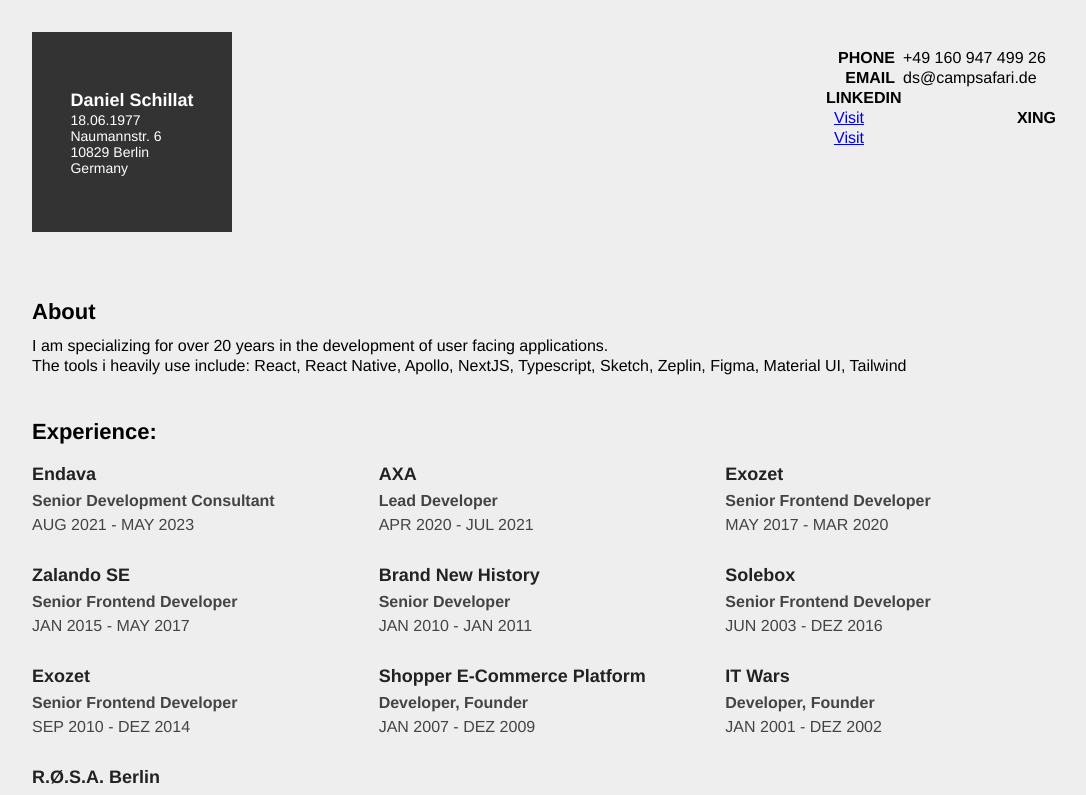
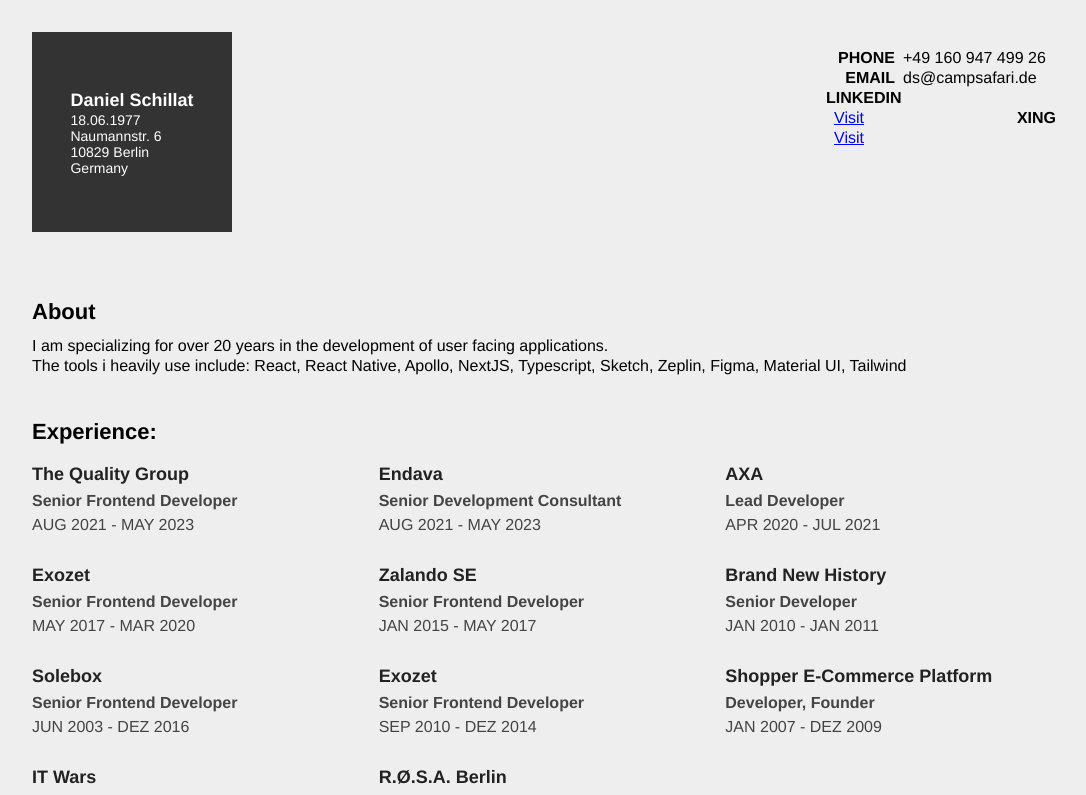
Before and after one commit to campsafari/campsafari.github.io, a React (Create React App) app: page / in a window 1280 px wide. Shown: the top 795 px of the page, without its empty margins (96-1182 px from the left). Built offline with nearby package versions, Linux system fonts and the light colour scheme; a web font is replaced by a local one.

Commit message:
update data

```diff
--- a/package.json
+++ b/package.json
@@ -31,12 +31,12 @@
     ]
   },
   "devDependencies": {
-    "node-sass": "6.0.1",
-    "react-scripts": "5.0.1",
     "@testing-library/jest-dom": "^4.2.4",
     "@testing-library/react": "^9.5.0",
     "@testing-library/user-event": "^7.1.2",
     "gh-pages": "^2.2.0",
-    "push-dir": "^0.4.1"
+    "node-sass": "^7.0.3",
+    "push-dir": "^0.4.1",
+    "react-scripts": "5.0.1"
   }
 }
--- a/src/data.js
+++ b/src/data.js
@@ -18,6 +18,13 @@
     'roles': {
         title: 'Experience:',
         items: [
+            {
+                'from': '01.08.2021',
+                'to': '31.05.2023',
+                'role': 'Senior Frontend Developer',
+                'company': 'The Quality Group',
+                'description': 'Migrating multiple online shops built on different tech stacks to a single code base based on Remix / Shopify Hydrogen.',
+            },
             {
                 'from': '01.08.2021',
                 'to': '31.05.2023',
```
